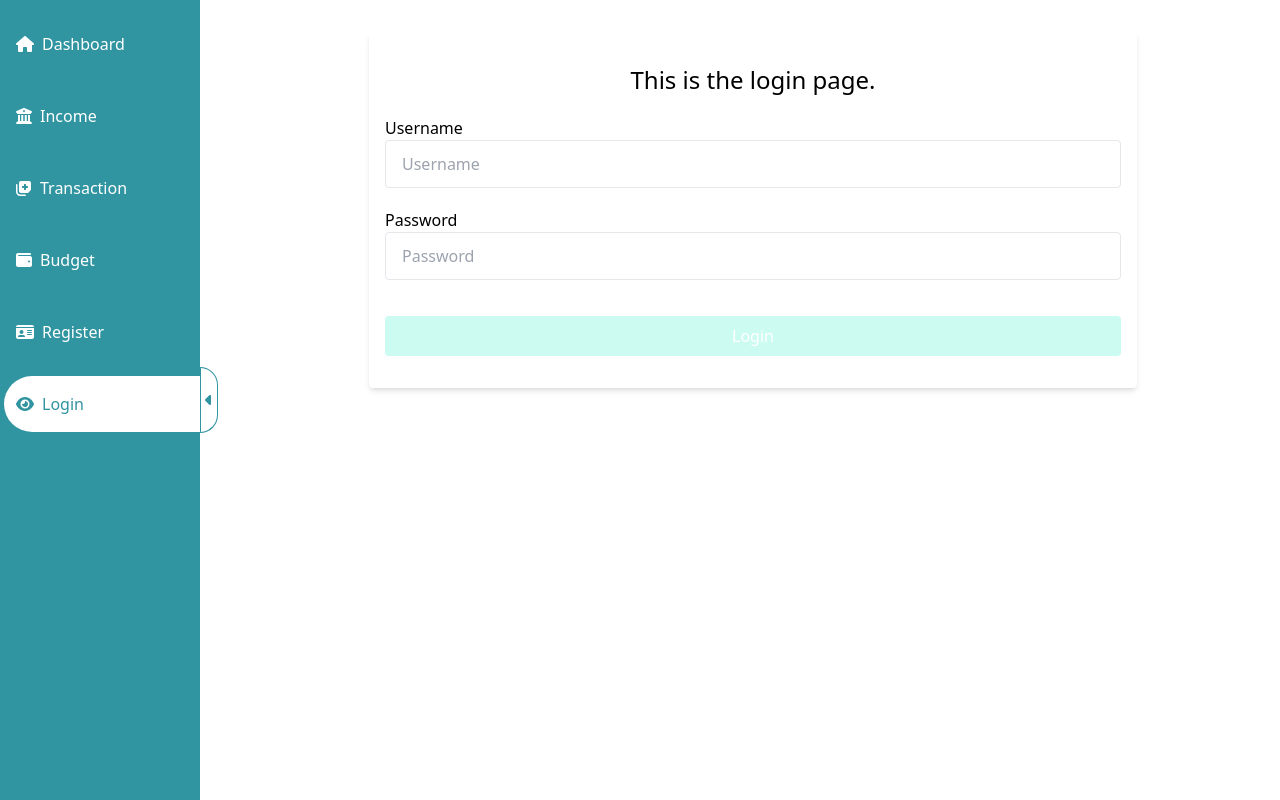
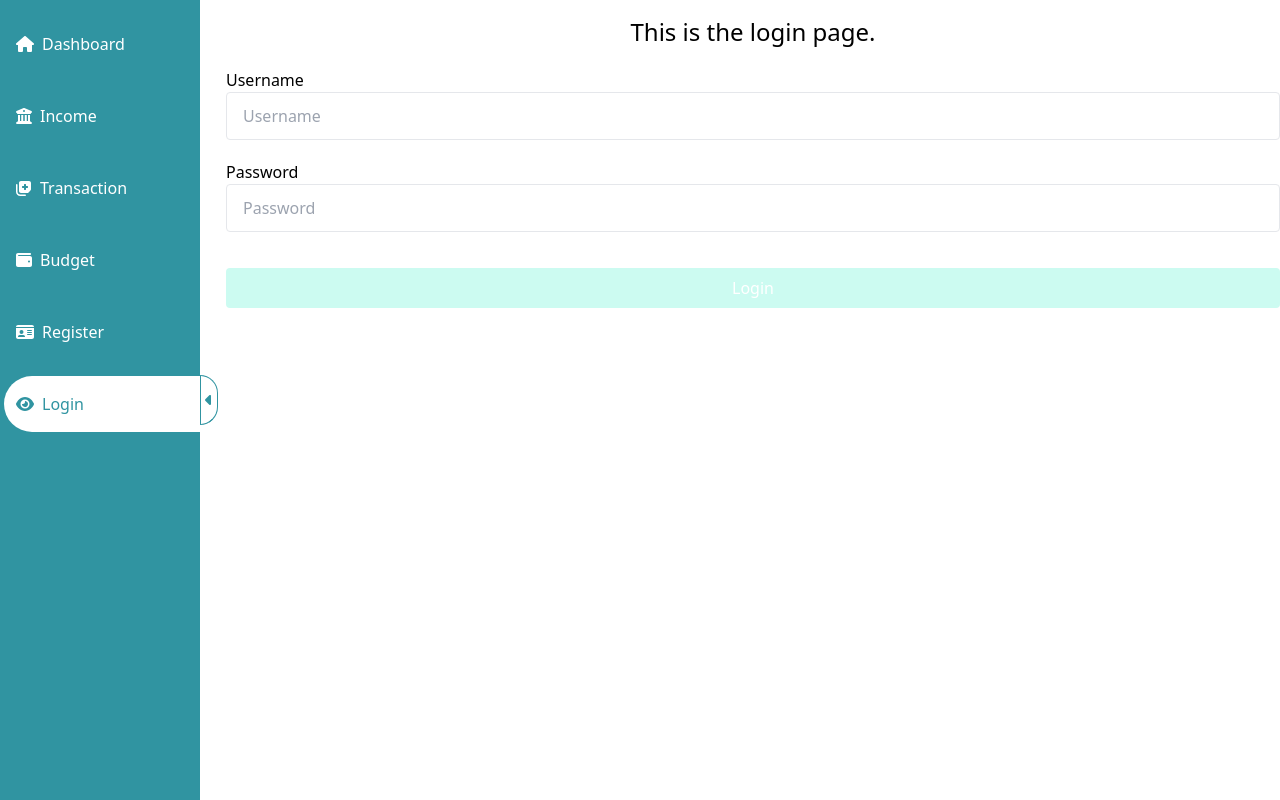
Before and after one commit to New-BaseGroup/FrontEnd, a Vue app: page /login in a window 1280 px wide. Built offline with nearby package versions, Linux system fonts and the light colour scheme.

Commit message:
fixed some styling

```diff
--- a/src/App.vue
+++ b/src/App.vue
@@ -1,8 +1,8 @@
 <template>
-	<div class="container flex space-x-2 h-screen w-auto">
+	<div class="container min-h-screen flex space-x-2 h-max ">
 		<SideBar />
 
-		<div class="item w-screen h-auto bg-white-700">
+		<div class="item w-full h-full bg-white-700">
 			<router-view />
 		</div>
 	</div>
--- a/src/assets/tailwind.css
+++ b/src/assets/tailwind.css
@@ -6,17 +6,17 @@
 
 @layer components {
     .base-card {
-        @apply container rounded shadow-md p-4 mx-auto my-8 max-w-3xl;
+        @apply rounded;
     }
     .sideBardNavigation {
-        @apply flex w-full cursor-pointer items-center rounded-l-full  pl-3 transition duration-300 ease-in-out ml-1  py-4 my-4  hover:bg-white hover:text-[#3094a1];
+        @apply flex w-full cursor-pointer items-center rounded-l-full  pl-3 transition duration-300 ease-in-out ml-1  py-4 my-4  hover:bg-white hover:text-[#3094a1] active:scale-110;
 
       }
       .sideBarNavigationActive{
-        @apply flex w-full cursor-pointer items-center rounded-l-full  pl-3 transition duration-300 ease-in-out ml-1  py-4 my-4  bg-white text-[#3094a1];
+        @apply flex w-full cursor-pointer items-center rounded-l-full  pl-3 transition duration-300 ease-in-out ml-1  py-4 my-4  bg-white text-[#3094a1] active:scale-110;
       }
       .sideBarButton{
-        @apply mb-auto px-1 py-5  my-auto rounded-r-full hover:text-white hover:bg-[#3094a1] border-[#3094a1] bg-white text-[#3094a1] border;
+        @apply mb-auto px-1 py-3  my-auto rounded-r-full hover:text-white hover:bg-[#3094a1] border-[#3094a1] bg-white text-[#3094a1] border active:scale-110;
       }
 
 }
--- a/src/components/UI/SideBar.vue
+++ b/src/components/UI/SideBar.vue
@@ -1,5 +1,5 @@
 <template>
-	<div class="h-full flex flex-row">
+	<div class="flex flex-row">
 		<div
 			class="transition-all h-full duration-300 flex-col justify-between bg-[#3094a1] text-white"
 			:class="{ 'w-[200px]': expanded, 'w-[50px]': !expanded }"
@@ -19,9 +19,10 @@
 				</span>
 			</RouterLink>
 		</div>
-		<button @click="expand" class="sideBarButton">
+		<button @click="expand" class="sideBarButton" >
 			<font-awesome-icon :icon="expanded === true ? 'caret-left' : 'caret-right'" />
 		</button>
+
 	</div>
 </template>
 
@@ -31,6 +32,7 @@ const expanded = ref(true);
 function expand() {
 	expanded.value = !expanded.value;
 }
+const hover = ref(false);
 const navItems = [
 	{
 		icon: 'home',
```
